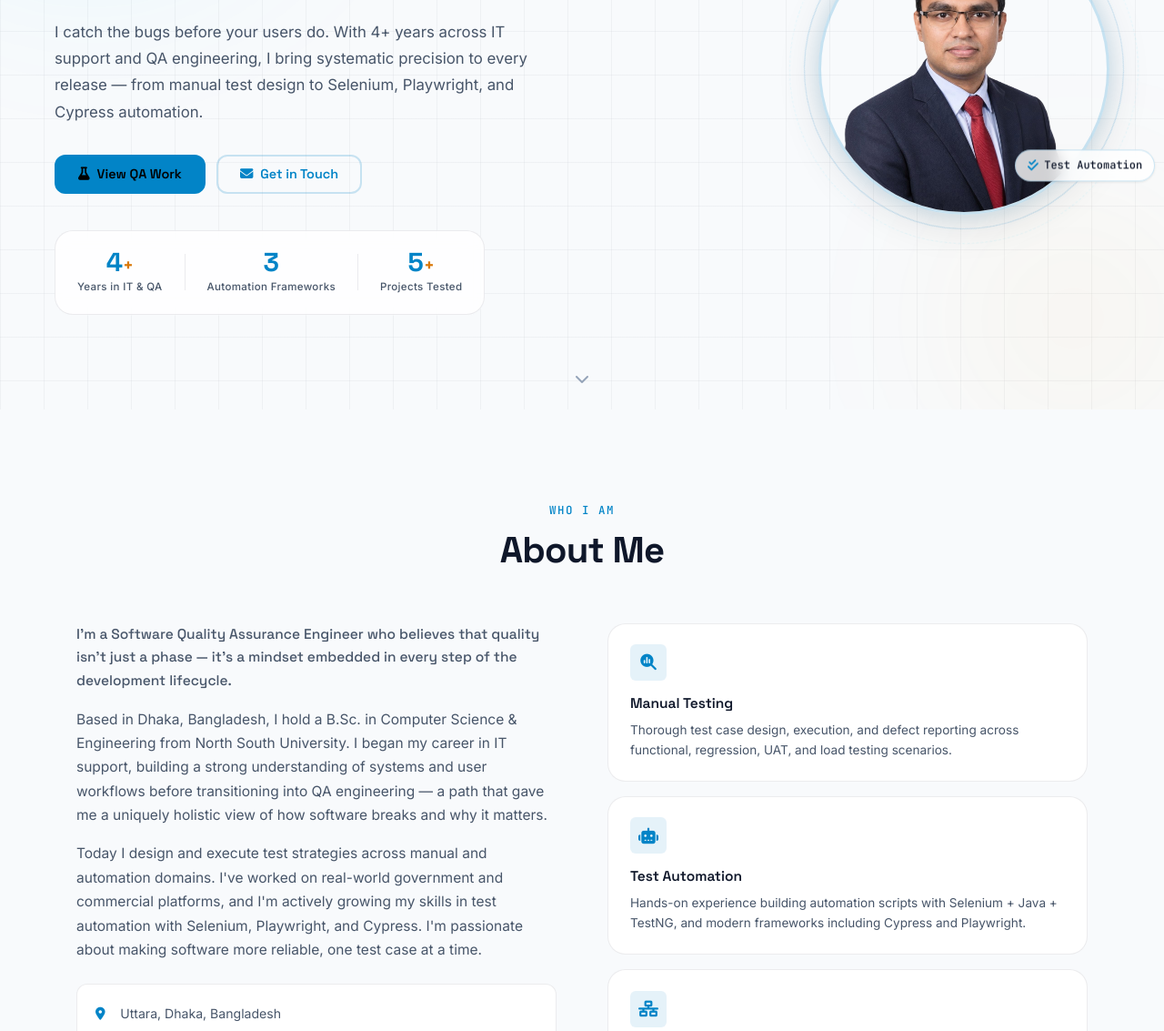
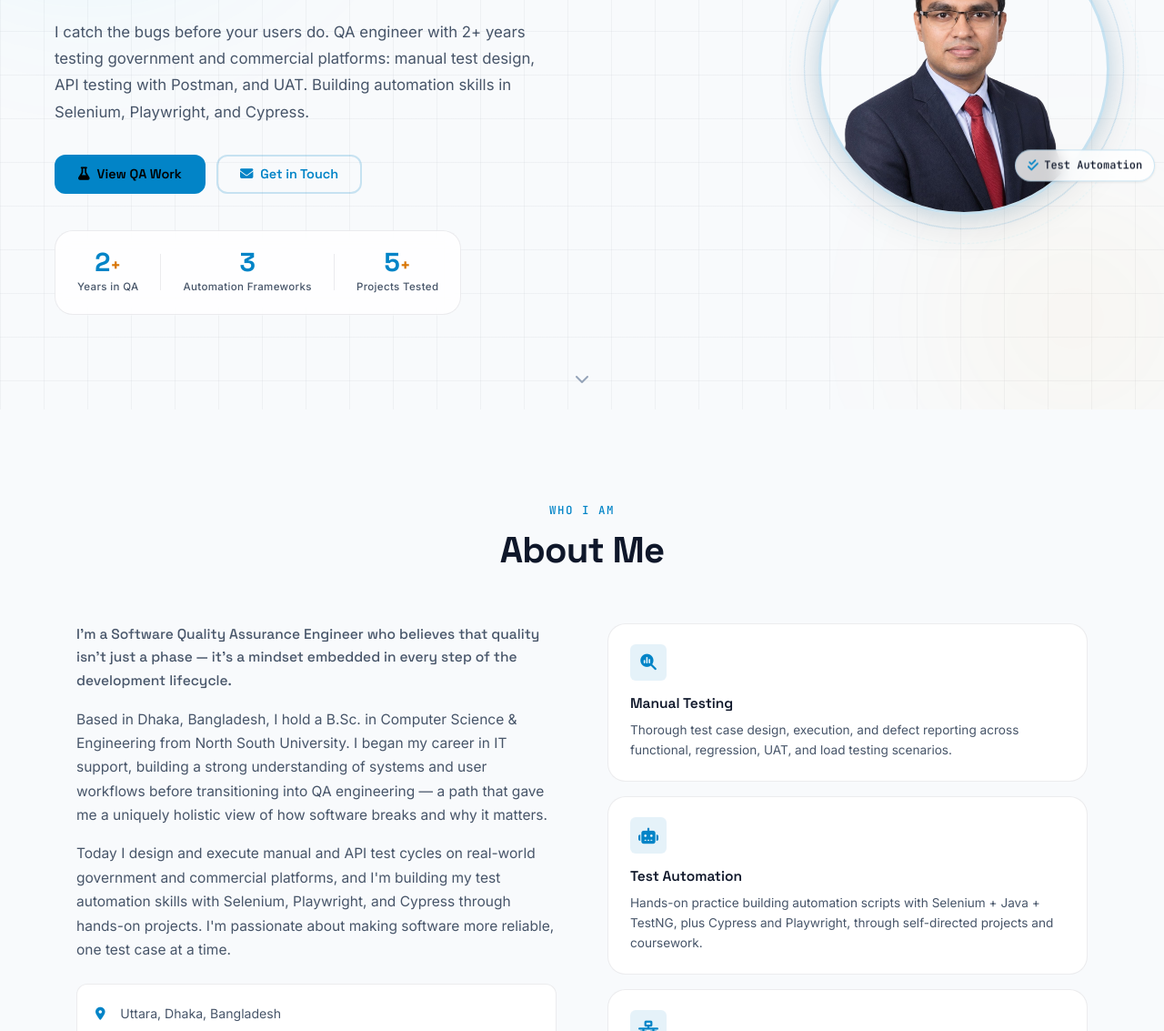
Before and after one commit to dibyajyotidhar/dibyajyotidhar.github.io, a plain HTML site: page index.html in a window 1280 px wide. Shown: the part 350-1483 px from the top of the page at 91% size. Drawn offline with Linux system fonts and the light colour scheme.

Commit message:
Updated Information

```diff
--- a/index.html
+++ b/index.html
@@ -109,7 +109,7 @@
         </div>
 
         <p class="hero-tagline reveal-up" style="--delay:0.3s">
-          I catch the bugs before your users do. With 4+ years across IT support and QA engineering, I bring systematic precision to every release — from manual test design to Selenium, Playwright, and Cypress automation.
+          I catch the bugs before your users do. QA engineer with 2+ years testing government and commercial platforms: manual test design, API testing with Postman, and UAT. Building automation skills in Selenium, Playwright, and Cypress.
         </p>
 
         <div class="hero-ctas reveal-up" style="--delay:0.4s">
@@ -123,8 +123,8 @@
 
         <div class="hero-stats reveal-up" style="--delay:0.5s" aria-label="Key statistics">
           <div class="stat-card">
-            <span class="stat-number">4<span class="stat-plus">+</span></span>
-            <span class="stat-label">Years in IT & QA</span>
+            <span class="stat-number">2<span class="stat-plus">+</span></span>
+            <span class="stat-label">Years in QA</span>
           </div>
           <div class="stat-divider" aria-hidden="true"></div>
           <div class="stat-card">
@@ -184,7 +184,7 @@
             Based in Dhaka, Bangladesh, I hold a B.Sc. in Computer Science & Engineering from North South University. I began my career in IT support, building a strong understanding of systems and user workflows before transitioning into QA engineering — a path that gave me a uniquely holistic view of how software breaks and why it matters.
           </p>
           <p>
-            Today I design and execute test strategies across manual and automation domains. I've worked on real-world government and commercial platforms, and I'm actively growing my skills in test automation with Selenium, Playwright, and Cypress. I'm passionate about making software more reliable, one test case at a time.
+            Today I design and execute manual and API test cycles on real-world government and commercial platforms, and I'm building my test automation skills with Selenium, Playwright, and Cypress through hands-on projects. I'm passionate about making software more reliable, one test case at a time.
           </p>
           <div class="about-highlights">
             <div class="highlight-item">
@@ -219,7 +219,7 @@
               <i class="fa-solid fa-robot"></i>
             </div>
             <h3>Test Automation</h3>
-            <p>Hands-on experience building automation scripts with Selenium + Java + TestNG, and modern frameworks including Cypress and Playwright.</p>
+            <p>Hands-on practice building automation scripts with Selenium + Java + TestNG, plus Cypress and Playwright, through self-directed projects and coursework.</p>
           </div>
           <div class="about-card">
             <div class="about-card-icon" aria-hidden="true">
```
